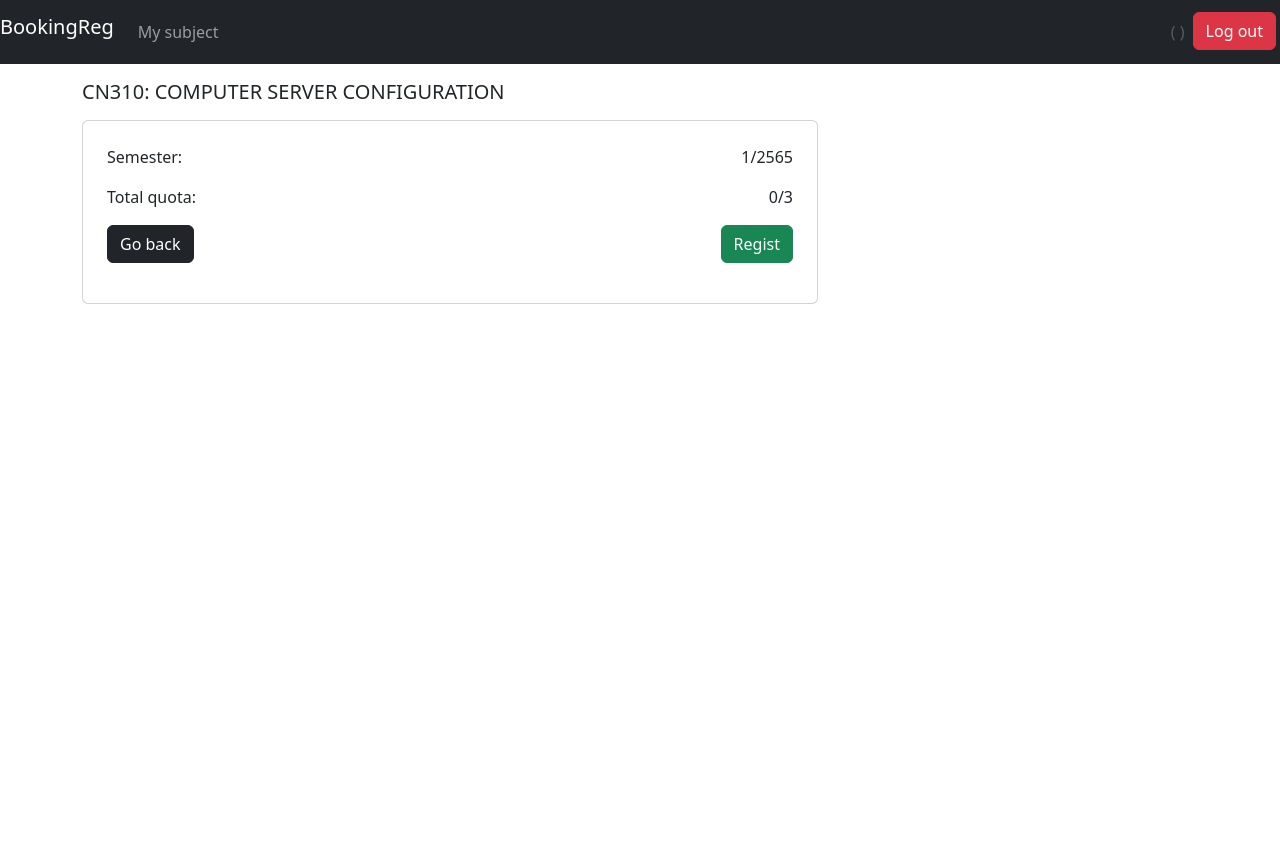
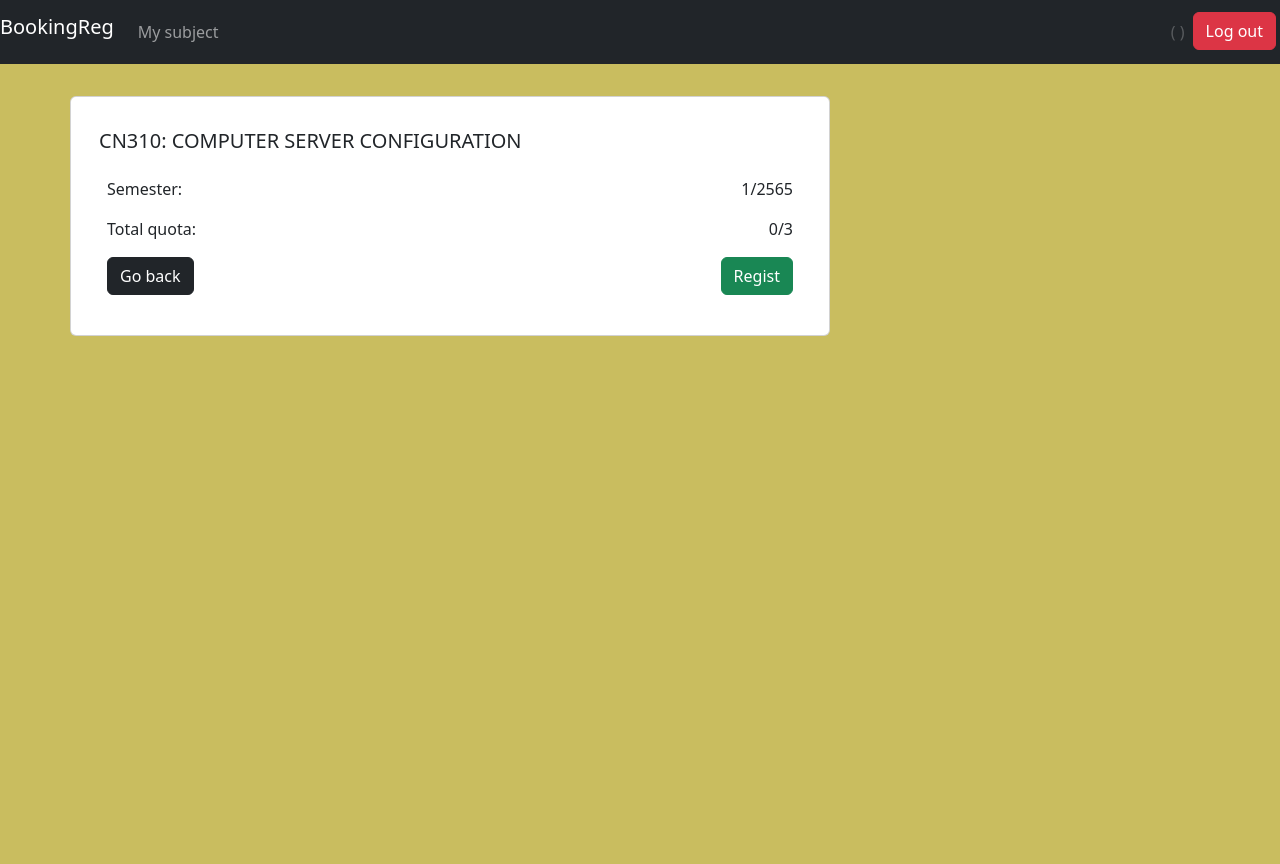
Before and after one commit to asnnat/cn331-as2, a Django app: page /regist/detail/1 in a window 1280 px wide. Before the commit the page ends 304 px from the top, so only its background shows below. Run offline with Django 4.2, Linux system fonts and the light colour scheme; data comes from the database, SQL or seed files in the repository.

Commit message:
add style and define section

```diff
--- a/registration/regist/templates/regist/subject.html
+++ b/registration/regist/templates/regist/subject.html
@@ -1,14 +1,14 @@
 {% extends 'regist/layout.html' %}
 {% block body %}
-<div class="container-fluid">
+<section class="vh-100" style="background-color: #c9bd5f;">
     <div class="container">
-        <div class="d-flex justify-content-between align-items-center py-3">
-            <h2 class="h5 mb-0"><a href="" class="text-muted"></a>{{ subject.code }}: {{ subject.name }}</h2>
-        </div>
+        <div class="py-3"></div>
         <div class="row">
-            <div class="col-lg-8">
-                <div class="card mb-4">
-                    <div class="card-body">
+            <div class="col-lg-8 card">
+                <div class="card-body">
+                    <div class="d-flex justify-content-between align-items-center py-3">
+                        <h2 class="h5 mb-0"><a href="" class="text-muted"></a>{{ subject.code }}: {{ subject.name }}</h2>
+                    </div>
                     <table class="table table-borderless">
                         <tr>
                             <td colspan="2">Semester:</td>
@@ -34,8 +34,8 @@
                         </tr>
                     </table>
                 </div>
-             </div>
+            </div>
         </div>
     </div>
-</div>
+</section>
 {% endblock %}
```
